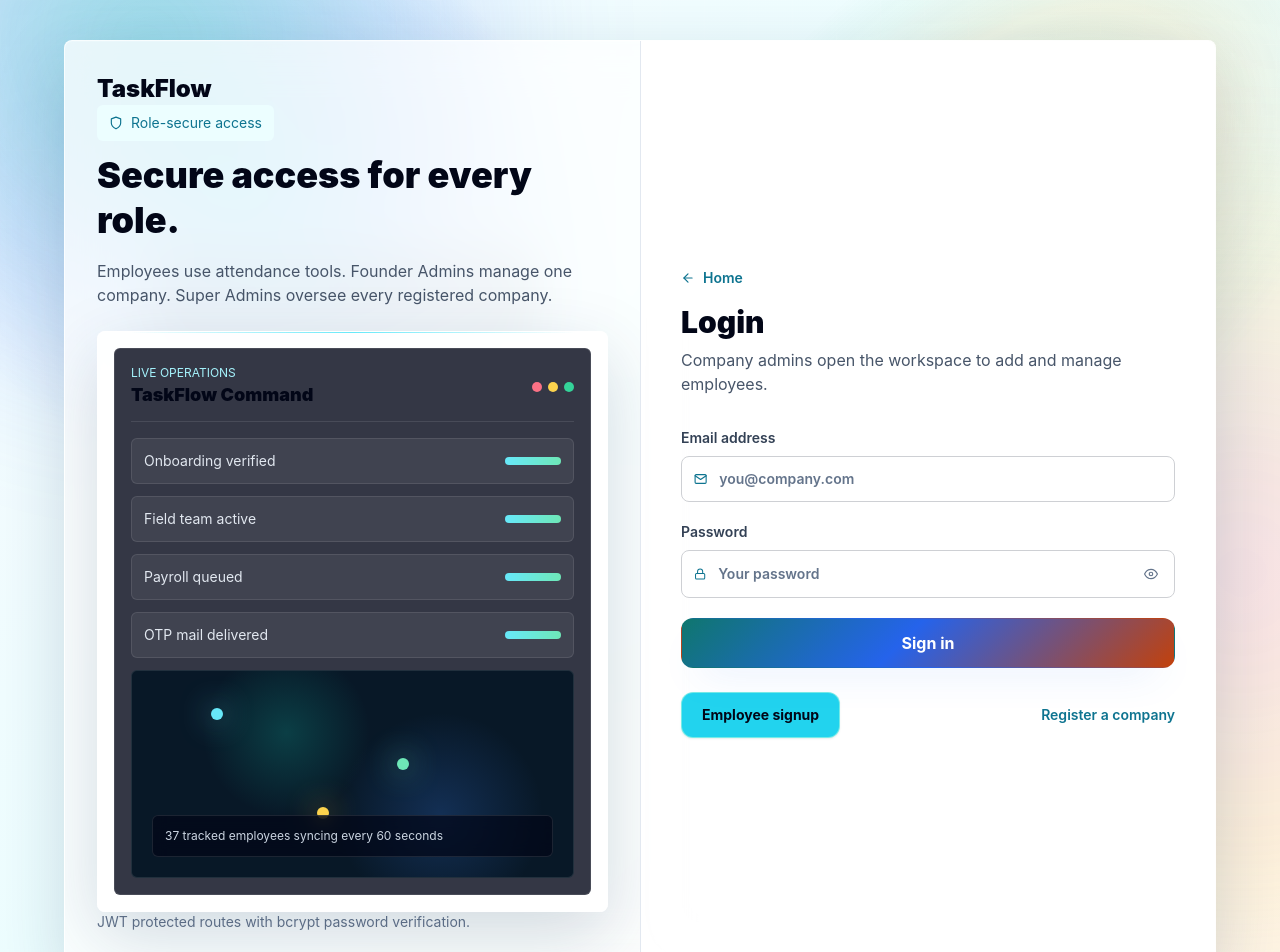
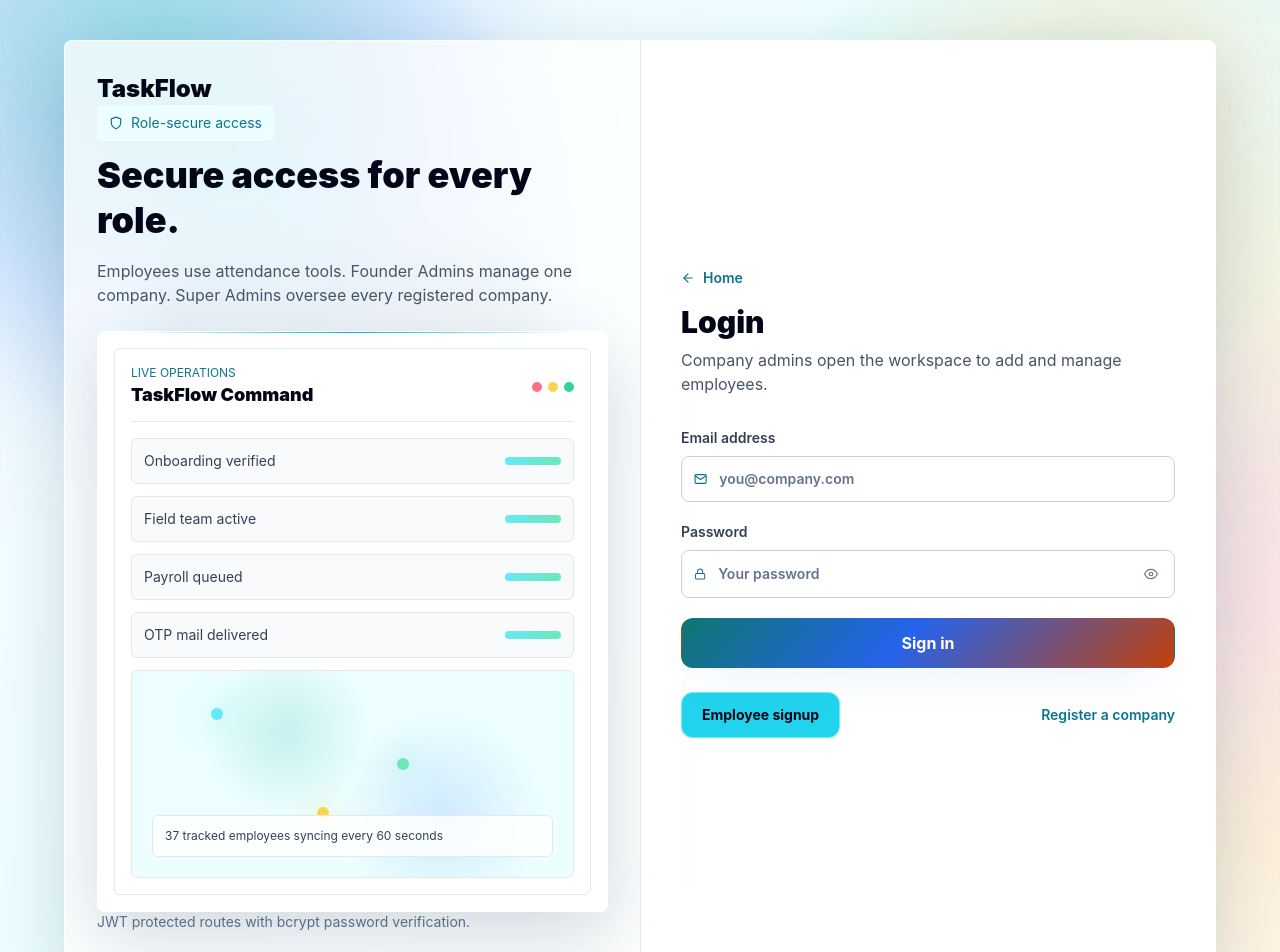
Before and after one commit to lokeshshinde1234/TaskFlow, a React (Create React App) app in the folder frontend/: page /login in a window 1280 px wide. Shown: the top 952 px of the page. Built offline with nearby package versions, Linux system fonts and the light colour scheme; no server answers.

Commit message:
Make employee light mode fully light

```diff
--- a/frontend/src/components/MobileDotsPanel.js
+++ b/frontend/src/components/MobileDotsPanel.js
@@ -17,29 +17,29 @@ export default function MobileDotsPanel({ title, subtitle, tips = [], actions =
       </button>
 
       {open && (
-        <div className="absolute right-0 top-12 z-50 w-[92vw] max-w-sm rounded-3xl border border-white/15 bg-slate-950/95 p-4 shadow-2xl backdrop-blur-xl">
+        <div className="absolute right-0 top-12 z-50 w-[92vw] max-w-sm rounded-3xl border border-slate-200 bg-white/95 p-4 text-slate-950 shadow-2xl backdrop-blur-xl dark:border-white/15 dark:bg-slate-950/95 dark:text-white">
           <div className="flex items-center justify-between gap-4">
             <div>
-              <p className="text-sm font-semibold text-white">{title || 'Quick actions'}</p>
-              {subtitle && <p className="mt-1 text-xs text-slate-400">{subtitle}</p>}
+              <p className="text-sm font-semibold text-slate-950 dark:text-white">{title || 'Quick actions'}</p>
+              {subtitle && <p className="mt-1 text-xs text-slate-500 dark:text-slate-400">{subtitle}</p>}
             </div>
-            <button type="button" onClick={() => setOpen(false)} className="rounded-full bg-white/10 p-2 text-slate-200 hover:bg-white/15">
+            <button type="button" onClick={() => setOpen(false)} className="rounded-full bg-slate-100 p-2 text-slate-700 hover:bg-slate-200 dark:bg-white/10 dark:text-slate-200 dark:hover:bg-white/15">
               <FiX className="h-4 w-4" />
             </button>
           </div>
 
           <div className="mt-4 space-y-3">
             {tips.map((tip) => (
-              <div key={tip.title} className="rounded-2xl border border-white/10 bg-white/5 p-3">
-                <p className="text-sm font-semibold text-slate-100">{tip.title}</p>
-                <p className="mt-1 text-xs leading-5 text-slate-400">{tip.description}</p>
+              <div key={tip.title} className="rounded-2xl border border-slate-200 bg-slate-50 p-3 dark:border-white/10 dark:bg-white/5">
+                <p className="text-sm font-semibold text-slate-900 dark:text-slate-100">{tip.title}</p>
+                <p className="mt-1 text-xs leading-5 text-slate-500 dark:text-slate-400">{tip.description}</p>
               </div>
             ))}
 
             {actions.length > 0 && (
               <div className="grid gap-2">
                 {actions.map((action) => {
-                  const className = 'inline-flex items-center justify-between rounded-2xl border border-white/10 bg-cyan-600/10 px-4 py-3 text-sm font-semibold text-cyan-200 transition hover:bg-cyan-600/20';
+                  const className = 'inline-flex items-center justify-between rounded-2xl border border-cyan-200 bg-cyan-50 px-4 py-3 text-sm font-semibold text-cyan-800 transition hover:bg-cyan-100 dark:border-white/10 dark:bg-cyan-600/10 dark:text-cyan-200 dark:hover:bg-cyan-600/20';
                   if (action.onClick) {
                     return (
                       <button
--- a/frontend/src/components/ReactBitsUI.js
+++ b/frontend/src/components/ReactBitsUI.js
@@ -67,11 +67,11 @@ export function DevicePreview({ compact = false }) {
 
   return (
     <GlassPanel className="relative overflow-hidden p-4">
-      <div className="absolute inset-x-8 top-0 h-px bg-gradient-to-r from-transparent via-cyan-300 to-transparent" />
-      <div className="rounded-md border border-white/10 bg-slate-950/80 p-4">
-        <div className="flex items-center justify-between border-b border-white/10 pb-3">
+      <div className="absolute inset-x-8 top-0 h-px bg-gradient-to-r from-transparent via-cyan-500 to-transparent dark:via-cyan-300" />
+      <div className="rounded-md border border-slate-200 bg-white/92 p-4 text-slate-950 dark:border-white/10 dark:bg-slate-950/80 dark:text-white">
+        <div className="flex items-center justify-between border-b border-slate-200 pb-3 dark:border-white/10">
           <div>
-            <p className="text-xs uppercase text-cyan-200">Live operations</p>
+            <p className="text-xs uppercase text-cyan-700 dark:text-cyan-200">Live operations</p>
             <p className="text-lg font-black">TaskFlow Command</p>
           </div>
           <div className="flex gap-1.5">
@@ -83,18 +83,18 @@ export function DevicePreview({ compact = false }) {
         <div className={`mt-4 grid gap-3 ${compact ? '' : 'sm:grid-cols-[1fr_0.8fr]'}`}>
           <div className="grid gap-3">
             {rows.map((row, index) => (
-              <div key={row} className="tf-float-row flex items-center justify-between rounded-md border border-white/10 bg-white/[0.06] px-3 py-3" style={{ animationDelay: `${index * 120}ms` }}>
-                <span className="text-sm text-slate-200">{row}</span>
+              <div key={row} className="tf-float-row flex items-center justify-between rounded-md border border-slate-200 bg-slate-50 px-3 py-3 dark:border-white/10 dark:bg-white/[0.06]" style={{ animationDelay: `${index * 120}ms` }}>
+                <span className="text-sm text-slate-700 dark:text-slate-200">{row}</span>
                 <span className="h-2 w-14 rounded-full bg-gradient-to-r from-cyan-300 to-emerald-300" />
               </div>
             ))}
           </div>
-          <div className="relative min-h-52 overflow-hidden rounded-md border border-white/10 bg-[#081827]">
-            <div className="absolute inset-0 bg-[radial-gradient(circle_at_35%_30%,rgba(20,184,166,0.24),transparent_26%),radial-gradient(circle_at_70%_70%,rgba(59,130,246,0.22),transparent_30%)]" />
+          <div className="relative min-h-52 overflow-hidden rounded-md border border-slate-200 bg-cyan-50 dark:border-white/10 dark:bg-[#081827]">
+            <div className="absolute inset-0 bg-[radial-gradient(circle_at_35%_30%,rgba(20,184,166,0.18),transparent_26%),radial-gradient(circle_at_70%_70%,rgba(59,130,246,0.16),transparent_30%)] dark:bg-[radial-gradient(circle_at_35%_30%,rgba(20,184,166,0.24),transparent_26%),radial-gradient(circle_at_70%_70%,rgba(59,130,246,0.22),transparent_30%)]" />
             <div className="absolute left-[18%] top-[18%] h-3 w-3 rounded-full bg-cyan-300 shadow-[0_0_30px_rgba(103,232,249,0.9)]" />
             <div className="absolute left-[60%] top-[42%] h-3 w-3 rounded-full bg-emerald-300 shadow-[0_0_30px_rgba(110,231,183,0.9)]" />
             <div className="absolute left-[42%] top-[66%] h-3 w-3 rounded-full bg-amber-300 shadow-[0_0_30px_rgba(252,211,77,0.9)]" />
-            <div className="absolute inset-x-5 bottom-5 rounded-md border border-white/10 bg-slate-950/70 p-3 text-xs text-slate-300 backdrop-blur">
+            <div className="absolute inset-x-5 bottom-5 rounded-md border border-slate-200 bg-white/85 p-3 text-xs text-slate-700 backdrop-blur dark:border-white/10 dark:bg-slate-950/70 dark:text-slate-300">
               37 tracked employees syncing every 60 seconds
             </div>
           </div>
--- a/frontend/src/pages/EmployeeDashboard.js
+++ b/frontend/src/pages/EmployeeDashboard.js
@@ -253,10 +253,10 @@ export default function EmployeeDashboard() {
                 ]}
               />
             </div>
-            <button type="button" onClick={toggleTheme} className="rounded-md border border-slate-300 bg-white p-2 text-slate-700 dark:border-slate-700 dark:bg-white/10 dark:text-slate-200">
+            <button type="button" onClick={toggleTheme} className="rounded-md border border-slate-300 bg-white p-2 text-slate-700 shadow-sm dark:border-slate-700 dark:bg-white/10 dark:text-slate-200">
               {theme === 'dark' ? <FiSun /> : <FiMoon />}
             </button>
-            <button type="button" onClick={handleLogout} className="inline-flex items-center gap-2 rounded-md bg-slate-950 px-3 py-2 text-sm font-semibold text-white shadow-hyper dark:bg-white dark:text-slate-950">
+            <button type="button" onClick={handleLogout} className="inline-flex items-center gap-2 rounded-md border border-rose-200 bg-rose-50 px-3 py-2 text-sm font-semibold text-rose-700 shadow-sm hover:bg-rose-100 dark:border-white dark:bg-white dark:text-slate-950">
               <FiLogOut /> Logout
             </button>
           </div>
@@ -309,7 +309,7 @@ export default function EmployeeDashboard() {
                     className="mt-1 w-full rounded-md border border-amber-200 bg-white px-3 py-2 text-slate-900 outline-none focus:border-amber-500 read-only:bg-slate-50 read-only:text-slate-700 dark:border-slate-700 dark:bg-slate-800 dark:text-white dark:read-only:bg-slate-800/70 dark:read-only:text-slate-300"
                   />
                   {savedLateReason && (
-                    <p className="mt-2 rounded-md bg-amber-50 px-3 py-2 text-sm font-semibold text-amber-800 dark:bg-amber-400/10 dark:text-amber-200">
+                  <p className="mt-2 rounded-md border border-amber-200 bg-amber-50 px-3 py-2 text-sm font-semibold text-amber-800 dark:border-amber-400/20 dark:bg-amber-400/10 dark:text-amber-200">
                       Saved reason: {savedLateReason}
                     </p>
                   )}
@@ -345,7 +345,7 @@ export default function EmployeeDashboard() {
               </div>
             )}
             <div className="flex items-center gap-3">
-              <div className="grid h-12 w-12 place-items-center rounded-md bg-slate-900 text-cyan-300 dark:bg-white dark:text-slate-950">
+              <div className="grid h-12 w-12 place-items-center rounded-md border border-cyan-200 bg-cyan-50 text-cyan-700 dark:border-white dark:bg-white dark:text-slate-950">
                 <FiUser />
               </div>
               <div>
@@ -364,7 +364,7 @@ export default function EmployeeDashboard() {
             <h2 className="font-black text-slate-950 dark:text-white">Recent attendance</h2>
             <div className="mt-4 grid gap-3">
               {records.slice(0, 6).map((record) => (
-                <div key={record.id} className="rounded-md border border-slate-200 bg-slate-50 p-3 text-sm dark:border-slate-700 dark:bg-slate-800">
+                <div key={record.id} className="rounded-md border border-slate-200 bg-white p-3 text-sm shadow-sm dark:border-slate-700 dark:bg-slate-800">
                   <p className="font-semibold text-slate-950 dark:text-white">{formatLocalDate(record.date)}</p>
                   <p className="text-slate-600 dark:text-slate-400">
                     {formatLocalTime(record.time_in)} to {record.time_out ? formatLocalTime(record.time_out) : 'Active'} / {record.is_late ? 'Late Mark' : record.status}
```
